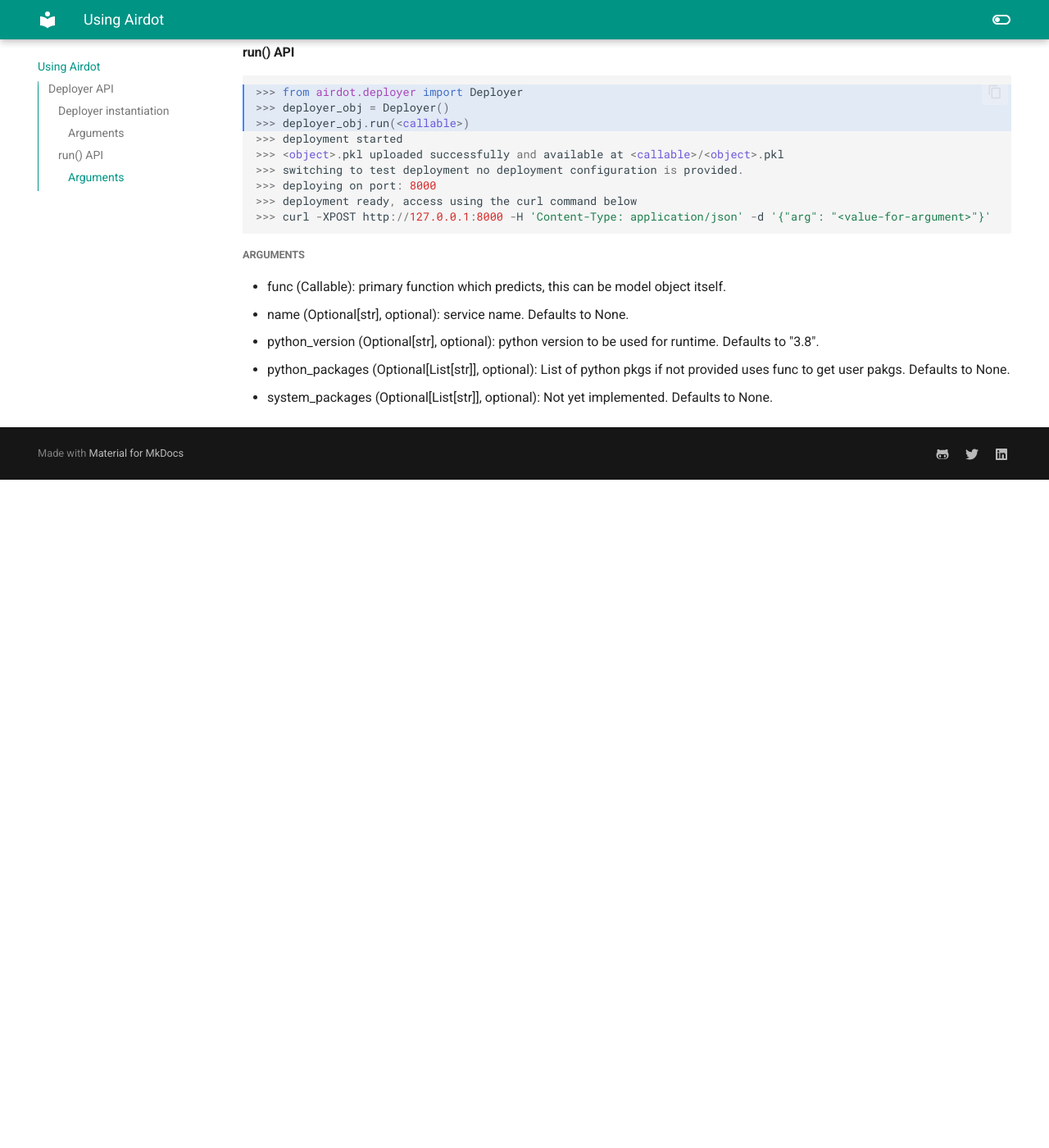
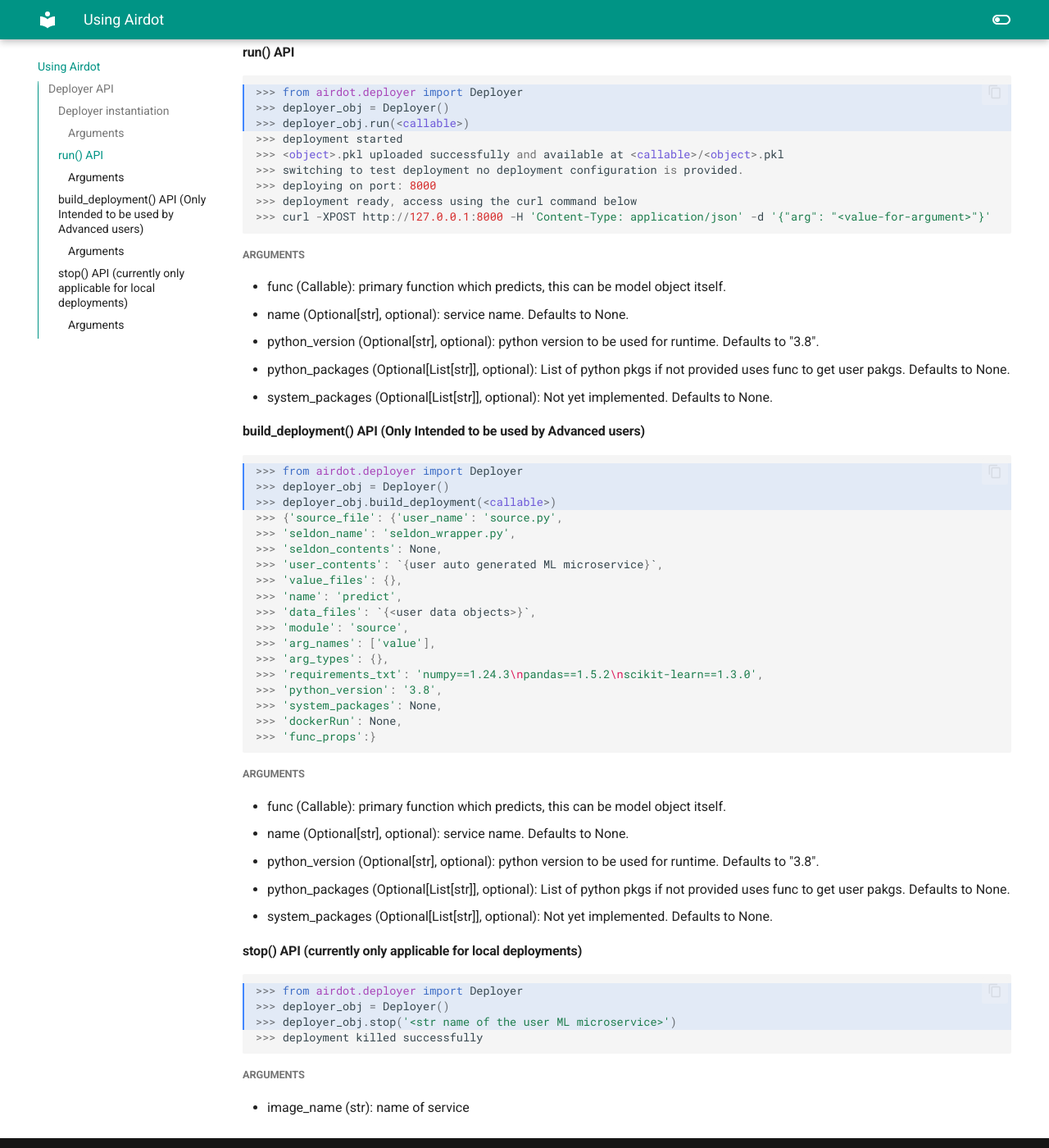
Before and after one commit to siftly-ai/airdot-deployer, an MkDocs documentation site: the page built from docs/using_airdot.md, in a window 1280 px wide and 1400 px high, scrolled down 832 px. Shown: the whole window at 82% size. Built offline with MkDocs 1.6.1 and Material for MkDocs 9.7.7, drawn with Linux system fonts in a browser that asks for light colours; before the commit the page ends 1417 px from its top, so only the background shows below that.

Commit message:
added getting started

````diff
--- a/airdot/version.py
+++ b/airdot/version.py
@@ -1 +1 @@
-VERSION="0.4.0b0"
+VERSION="0.5.0b0"
--- a/docs/using_airdot.md
+++ b/docs/using_airdot.md
@@ -46,3 +46,49 @@
 - python_packages (Optional[List[str]], optional): List of python pkgs
     if not provided uses func to get user pakgs. Defaults to None.
 - system_packages (Optional[List[str]], optional): Not yet implemented. Defaults to None.
+
+#### build_deployment() API (Only Intended to be used by Advanced users)
+
+``` py hl_lines="1 2 3"
+>>> from airdot.deployer import Deployer
+>>> deployer_obj = Deployer()
+>>> deployer_obj.build_deployment(<callable>)
+>>> {'source_file': {'user_name': 'source.py',
+>>> 'seldon_name': 'seldon_wrapper.py',
+>>> 'seldon_contents': None,
+>>> 'user_contents': `{user auto generated ML microservice}`,
+>>> 'value_files': {},
+>>> 'name': 'predict',
+>>> 'data_files': `{<user data objects>}`,
+>>> 'module': 'source',
+>>> 'arg_names': ['value'],
+>>> 'arg_types': {},
+>>> 'requirements_txt': 'numpy==1.24.3\npandas==1.5.2\nscikit-learn==1.3.0',
+>>> 'python_version': '3.8',
+>>> 'system_packages': None,
+>>> 'dockerRun': None,
+>>> 'func_props':}
+```
+
+##### Arguments
+
+- func (Callable): primary function which predicts, this can be model object itself.
+- name (Optional[str], optional): service name. Defaults to None.
+- python_version (Optional[str], optional): python version to be used for runtime. Defaults to "3.8".
+- python_packages (Optional[List[str]], optional): List of python pkgs
+    if not provided uses func to get user pakgs. Defaults to None.
+- system_packages (Optional[List[str]], optional): Not yet implemented. Defaults to None.
+
+
+#### stop() API (currently only applicable for local deployments)
+
+``` py hl_lines="1 2 3"
+>>> from airdot.deployer import Deployer
+>>> deployer_obj = Deployer()
+>>> deployer_obj.stop('<str name of the user ML microservice>')
+>>> deployment killed successfully
+```
+
+##### Arguments
+
+- image_name (str):  name of service
--- a/pyproject.toml
+++ b/pyproject.toml
@@ -6,7 +6,7 @@
 
 [project]
 name = "airdot"
-version = "0.4.0b0"
+version = "0.5.0b0"
 description = "A code base for deploying ml api "
 readme = "README.md"
 authors = [{ name = "airdot-io", email = "abhinav199530singh@gmail.com" }]
````
Also changed, not shown: 1 other file.
